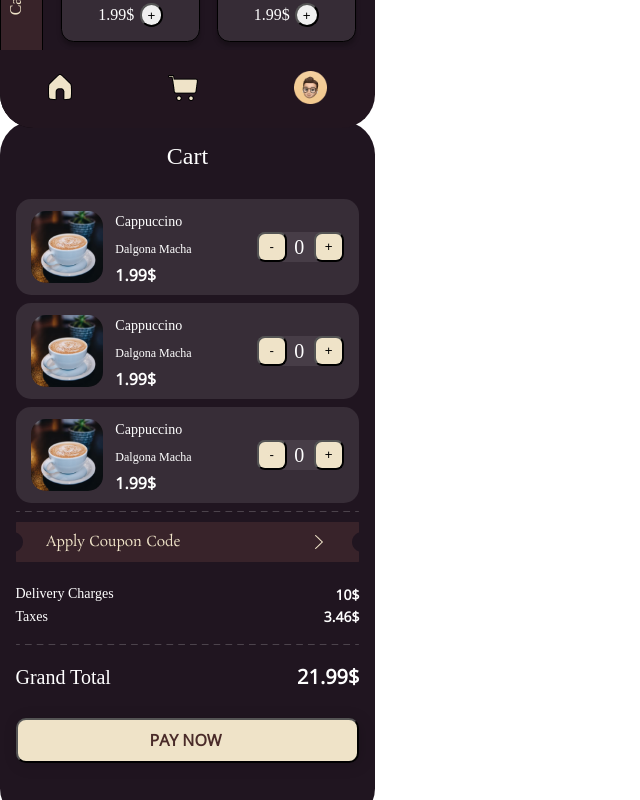
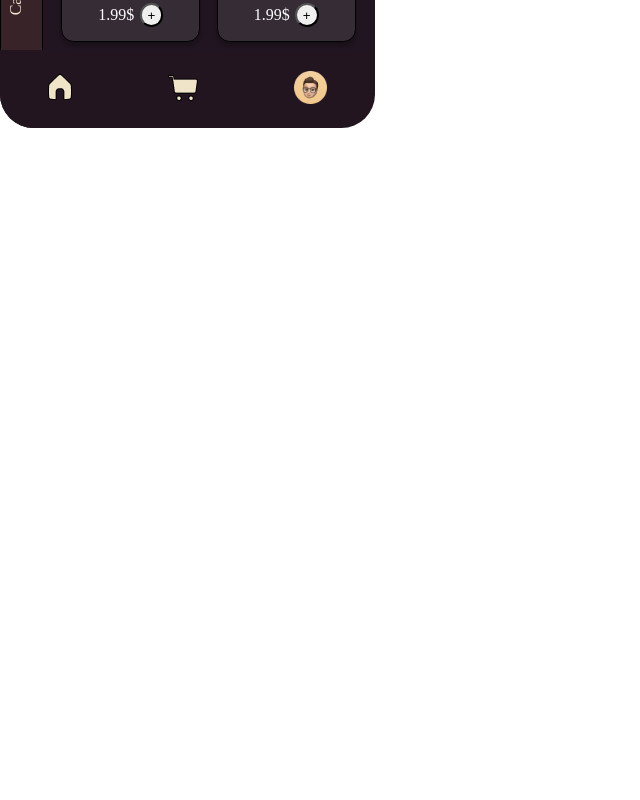
Before and after one commit to HangOutYL/HangOut, a React (Create React App) app: page / in a window 1280 px wide. Shown: the part 580-1380 px from the top of the page, without its empty margins (0-640 px from the left). After the commit the page ends 800 px from the top, so only its background shows below. Built offline with nearby package versions, Linux system fonts and the light colour scheme; a web font is replaced by a local one.

Commit message:
added react router & cart css modification

```diff
--- a/package.json
+++ b/package.json
@@ -8,6 +8,7 @@
     "@testing-library/user-event": "^12.8.3",
     "react": "^17.0.2",
     "react-dom": "^17.0.2",
+    "react-router-dom": "^6.2.1",
     "react-scripts": "4.0.3",
     "web-vitals": "^1.1.2"
   },
--- a/src/App.js
+++ b/src/App.js
@@ -1,13 +1,15 @@
 import React from "react";
 import Home from "./components/Home/Home";
 import Cart from "./components/Cart/Cart";
-import Products from "./components/Products/Products";
+import { Routes, Route } from "react-router-dom";
+
 const App = () => {
   return (
     <div className="app">
-      <Home />
-      <Cart />
-      <Products />
+      <Routes>
+        <Route path="/" element={<Home />} />
+        <Route path="/cart" element={<Cart />} />
+      </Routes>
     </div>
   );
 };
--- a/src/components/BottomNav/BottomNav.css
+++ b/src/components/BottomNav/BottomNav.css
@@ -1,19 +1,19 @@
 /* Bottom Nav Bar */
 
 .BottomNav {
+  /* border: 1px solid #d8d2d2a8; */
   background-color: #22151f;
   display: flex;
   justify-content: space-around;
   align-items: center;
-  /* position: absolute; */
+
+  position: absolute;
   width: 375px;
   height: 78px;
-  left: -2px;
-  top: 734px;
+  left: 0px;
+  top: 630px;
   border-bottom-left-radius: 33.6232px;
   border-bottom-right-radius: 33.6232px;
-  margin-top: 50px;
-  /* border: 1px solid lime; */
 }
 
 .BottomNav .NavBtn {
--- a/src/components/BottomNav/BottomNav.js
+++ b/src/components/BottomNav/BottomNav.js
@@ -3,16 +3,21 @@ import HomeButton from "../../views/HomeButtonVector.png";
 import CartButton from "../../views/CartButtonVector.png";
 import ProfilePic from "../../views/ProfilePictureVector.png";
 import "./BottomNav.css";
+import { Link } from "react-router-dom";
 
 const BottomNav = () => {
   return (
     <div className="BottomNav">
+      <Link to={"/"}>
         <button className="NavBtn">
           <img src={HomeButton} alt="HomeButton" />
         </button>
+      </Link>
+      <Link to={"/cart"}>
         <button className="NavBtn">
           <img src={CartButton} alt="CartButton" />
         </button>
+      </Link>
       <button className="NavBtn">
         <img src={ProfilePic} alt="ProfilePic" className="ProfilePic" />
       </button>
--- a/src/components/Cart/Cart.css
+++ b/src/components/Cart/Cart.css
@@ -37,6 +37,7 @@
   line-height: 125%;
 
   text-align: center;
+  /* border: 1px solid green; */
 
   color: #ffffff;
 }
@@ -50,10 +51,10 @@
   left: -55px;
   top: 96px;
   display: flex;
-  overflow: auto;
   flex-direction: column;
   justify-content: space-evenly;
   align-items: center;
+  margin-top: -15px;
 }
 
 .Item {
@@ -192,7 +193,7 @@
 
 .Item-Minus:hover,
 .Item-Plus:hover {
-  background-color: tomato;
+  background-color: pu;
 }
 
 .Item-Number {
@@ -209,16 +210,6 @@
   color: #ffffff;
 }
 
-/* .Cart-Line {
-  position: absolute;
-  width: 343px;
-  height: 0px;
-  left: 20px;
-  top: 470px;
-
-  border: 1px dashed rgba(255, 255, 255, 0.2);
-} */
-
 .Coupon {
   /* position: absolute; */
   width: 343px;
@@ -228,19 +219,6 @@
   margin-top: 10px;
   cursor: pointer;
 }
-
-/*
-.Coupon-Text {
-  position: absolute;
-  width: 135px;
-  height: 20px;
-  left: 46px;
-  top: 466px;
-
-  font-size: 14px;
-  line-height: 20px;
-  border: 1px solid magenta;
-} */
 
 .Order-Summary {
   /* position: absolute; */
@@ -378,7 +356,7 @@
   justify-content: center;
   align-items: center;
   padding: 15px 50px;
-  margin-top: 28px;
+  margin-top: 15px;
 
   /* position: absolute; */
   width: 343px;
--- a/src/components/Home/Home.js
+++ b/src/components/Home/Home.js
@@ -1,11 +1,11 @@
 import React from "react";
 import BrandLogo from "./BrandLogo";
-import BottomNav from "./BottomNav";
 import Categories from "./Categories";
 import CoffeeCards from "./CoffeeCards";
 import LoggedUser from "./LoggedUser";
 import Search from "./Search";
 import "./home.css";
+import BottomNav from "../BottomNav/BottomNav";
 
 const Home = () => {
   return (
--- a/src/components/Home/home.css
+++ b/src/components/Home/home.css
@@ -241,7 +241,7 @@
   height: 33px;
 }
 
-.BottomNav .NavBtn:hover {
+.ButtomNav .NavBtn:hover {
   background-color: tomato;
   cursor: pointer;
 }
--- a/src/index.js
+++ b/src/index.js
@@ -2,11 +2,12 @@ import React from "react";
 import ReactDOM from "react-dom";
 import "./index.css";
 import App from "./App";
+import { BrowserRouter } from "react-router-dom";
 
 ReactDOM.render(
-  <>
+  <BrowserRouter>
     <App />
-  </>,
+  </BrowserRouter>,
   document.getElementById("root")
 );
 
```
Also changed, not shown: 1 other file (tests, documents, lock files or other folders). Lines whose indentation alone changed are shown as unchanged.
